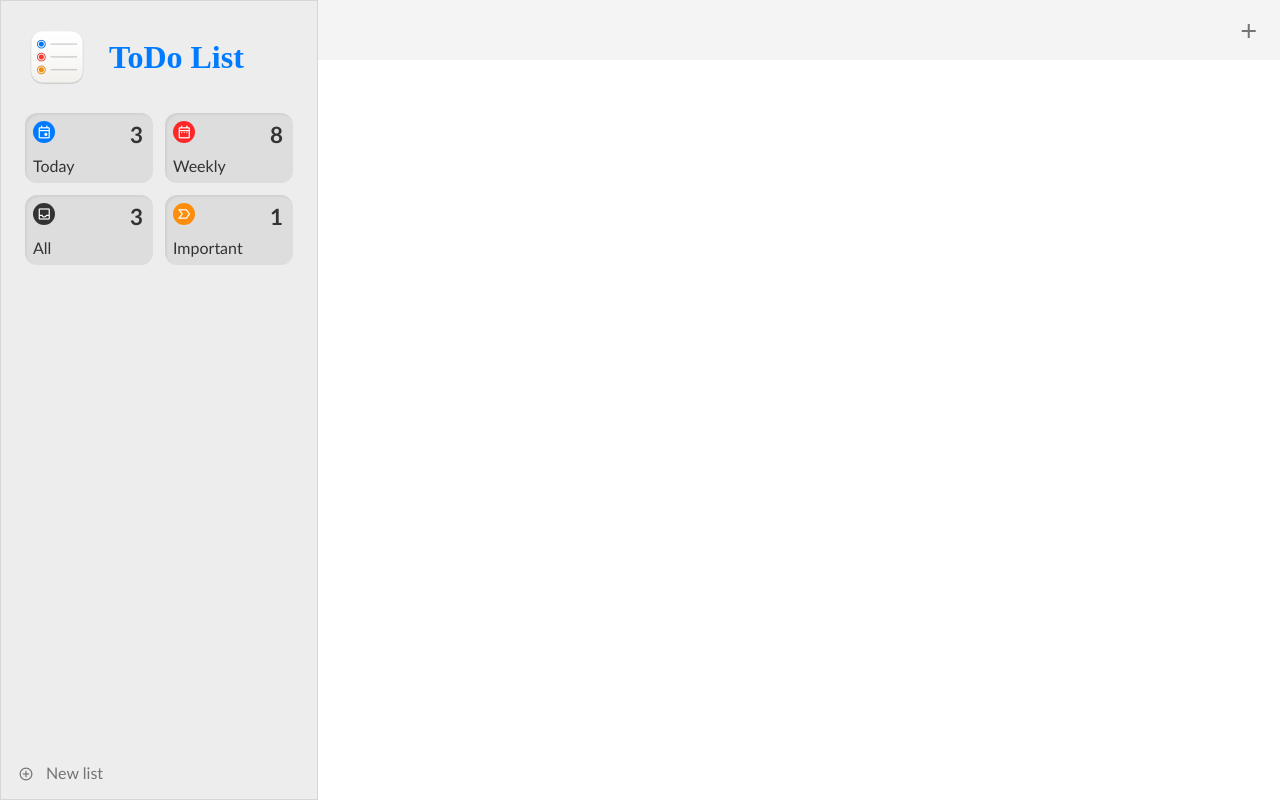
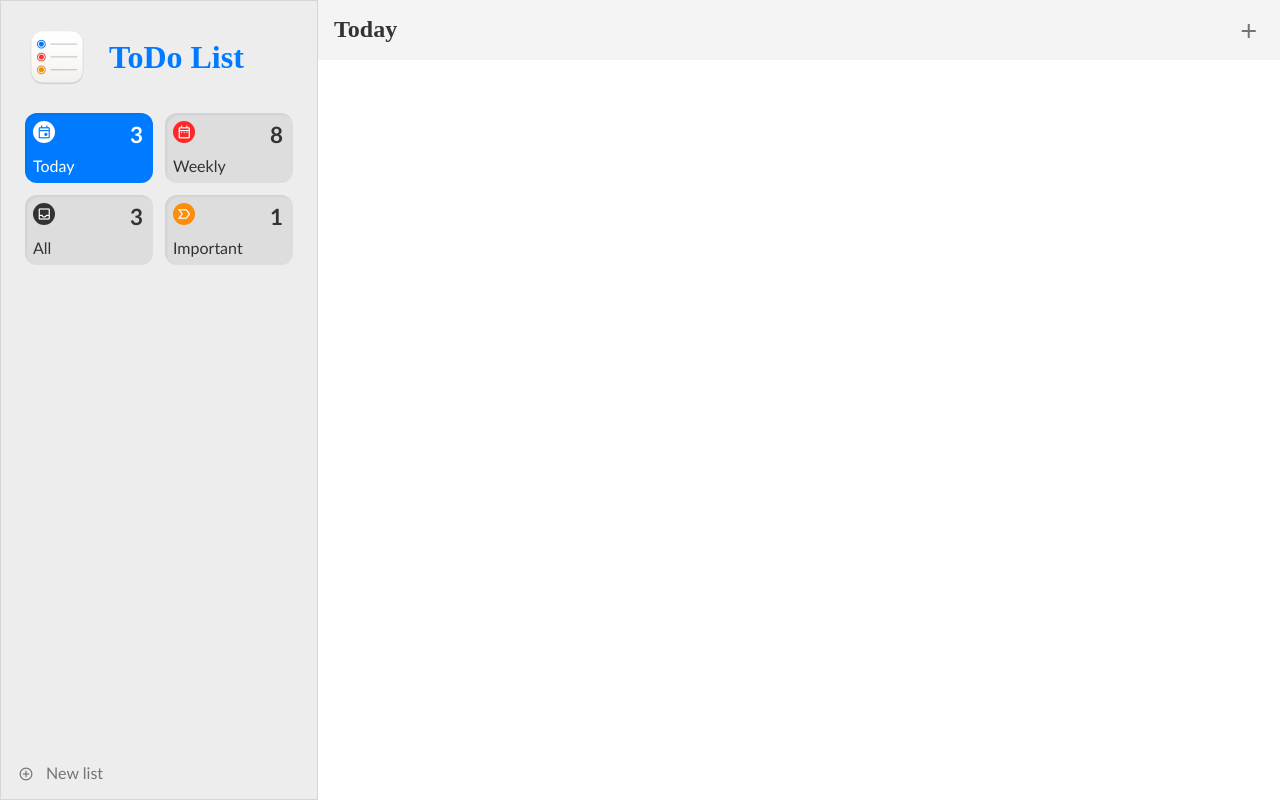
Before and after one commit to annisssimo/todo-list, a website built with webpack: page src/index.html in a window 1280 px wide. Built offline with nearby package versions, Linux system fonts and the light colour scheme; what webfontloader would draw is missing.

Commit message:
feat: set today as a default tab

```diff
--- a/src/elementsCreator.js
+++ b/src/elementsCreator.js
@@ -1,5 +1,3 @@
-import { Task } from './task.js';
-import { UI } from './ui.js';
 import {format} from 'date-fns';
 
 export class ElementsCreator {
--- a/src/index.html
+++ b/src/index.html
@@ -15,13 +15,13 @@
             <h1>ToDo List</h1>
         </div>
         <div class="tiles">
-            <div class="tile" id="today">
+            <div class="tile today-tile-clicked" id="today">
                 <div class="icon today">
-                    <div class="material-symbols-outlined">
+                    <div class="material-symbols-outlined" style="color: var(--blue); background: white;">
                         event
                     </div>
                 </div>
-                <div class="digit">3</div>
+                <div class="digit" style="color: white;">3</div>
                 <div class="text">Today</div>
             </div>
             <div class="tile" id="week">
@@ -63,7 +63,7 @@
 
     <div class="container">
         <header>
-            <h2></h2>
+            <h2>Today</h2>
             <div class="material-symbols-outlined plus">
                 add
             </div>
--- a/src/list.js
+++ b/src/list.js
@@ -1,4 +1,4 @@
-import {UI} from './ui.js';
+import {UI} from './ui';
 
 export class List {
     constructor(heading, color) {
```
Also changed, not shown: src/index.js (+3 -4 lines), src/ui.js (+2 -7 lines), dist/bundle.js, dist/index.html.
